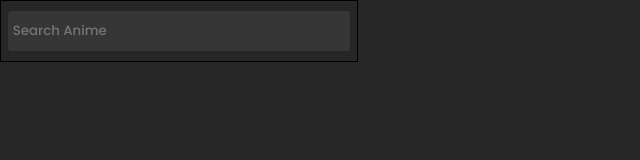
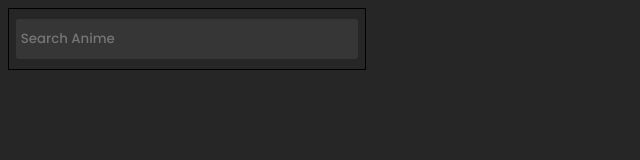
Before and after one commit to somyabhattcu1/anitrack, a React (Create React App) app: page / in a window 1280 px wide. Shown: the top 160 px of the page, without its empty margins (0-640 px from the left). Built offline with nearby package versions, Linux system fonts and the light colour scheme.

Commit message:
removed unnecessary files

```diff
--- a/src/index.css
+++ /dev/null
@@ -1,13 +0,0 @@
-body {
-  margin: 0;
-  font-family: -apple-system, BlinkMacSystemFont, 'Segoe UI', 'Roboto', 'Oxygen',
-    'Ubuntu', 'Cantarell', 'Fira Sans', 'Droid Sans', 'Helvetica Neue',
-    sans-serif;
-  -webkit-font-smoothing: antialiased;
-  -moz-osx-font-smoothing: grayscale;
-}
-
-code {
-  font-family: source-code-pro, Menlo, Monaco, Consolas, 'Courier New',
-    monospace;
-}
--- a/src/index.js
+++ b/src/index.js
@@ -1,6 +1,5 @@
 import React from 'react';
 import ReactDOM from 'react-dom/client';
-import './index.css';
 import App from './App';
 import { AppContextProvider } from './context/AppContext';
 
```
Also changed, not shown: src/reportWebVitals.js (deleted, +0 -13 lines), src/setupTests.js (deleted, +0 -5 lines), 1 other file (tests, documents, lock files or other folders).
